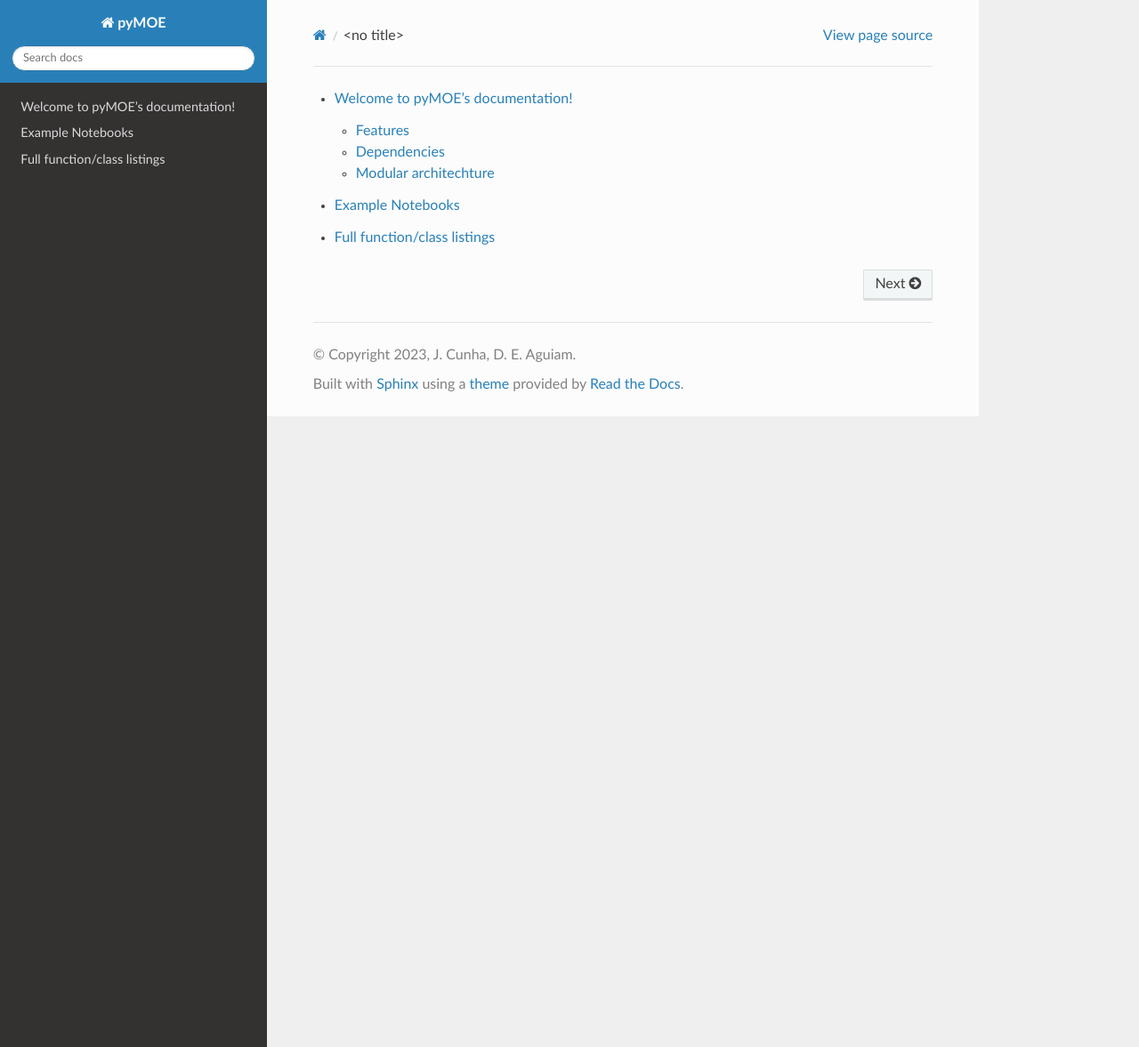
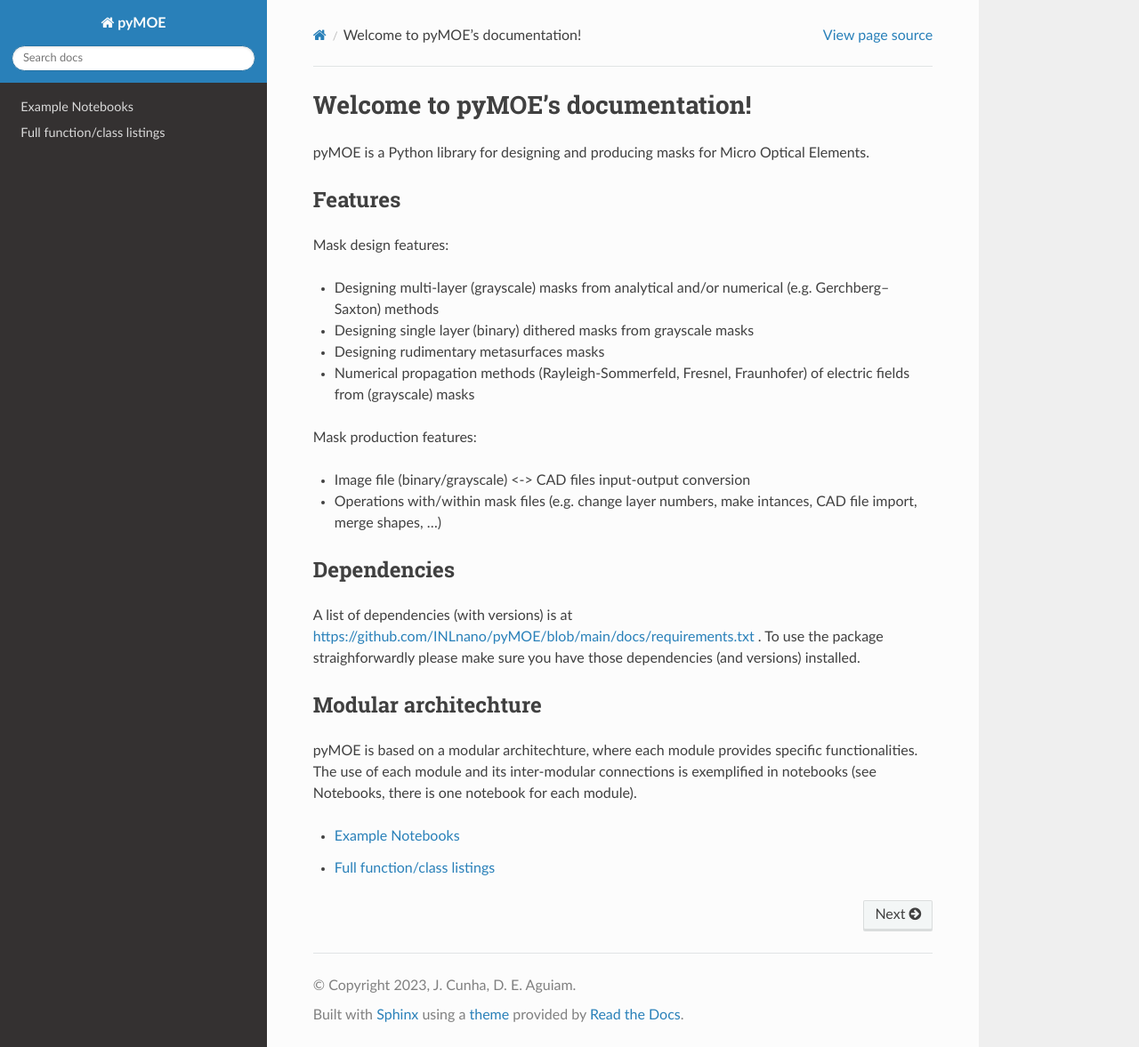
Before and after one commit to INLnano/pyMOE, a Sphinx documentation site: the page built from docs/index.rst, in a window 1280 px wide and 1177 px high. Shown: the whole window at 89% size. Built offline with Sphinx 7.4.7 and the Read the Docs theme 2.0.0, drawn with Linux system fonts in a browser that asks for light colours; pages that are not in the unit, such as notebooks, are missing from menus.

Commit message:
Update documentation

```diff
--- a/docs/index.rst
+++ b/docs/index.rst
@@ -7,6 +7,41 @@
 .. toctree::
    :maxdepth: 4
 
-   intro
+
+Welcome to pyMOE's documentation!
+=================================
+
+pyMOE is a Python library for designing and producing masks for Micro Optical Elements.
+
+Features
+********
+
+Mask design features:
+
+* Designing multi-layer (grayscale) masks from analytical and/or numerical (e.g. Gerchberg–Saxton) methods
+
+* Designing single layer (binary) dithered masks from grayscale masks
+
+* Designing rudimentary metasurfaces masks
+
+* Numerical propagation methods (Rayleigh-Sommerfeld, Fresnel, Fraunhofer) of electric fields from (grayscale) masks
+
+Mask production features:
+
+* Image file (binary/grayscale) <-> CAD files input-output conversion
+
+* Operations with/within mask files (e.g. change layer numbers, make intances, CAD file import, merge shapes, ...)
+
+Dependencies
+************
+
+A list of dependencies (with versions) is at https://github.com/INLnano/pyMOE/blob/main/docs/requirements.txt . To use the package straighforwardly please make sure you have those dependencies (and versions) installed.
+
+Modular architechture
+*********************
+
+pyMOE is based on a modular architechture, where each module provides specific functionalities. The use of each module and its inter-modular connections is exemplified in notebooks (see Notebooks, there is one notebook for each module).
+
+.. toctree::
    notebooks
    listings
```
